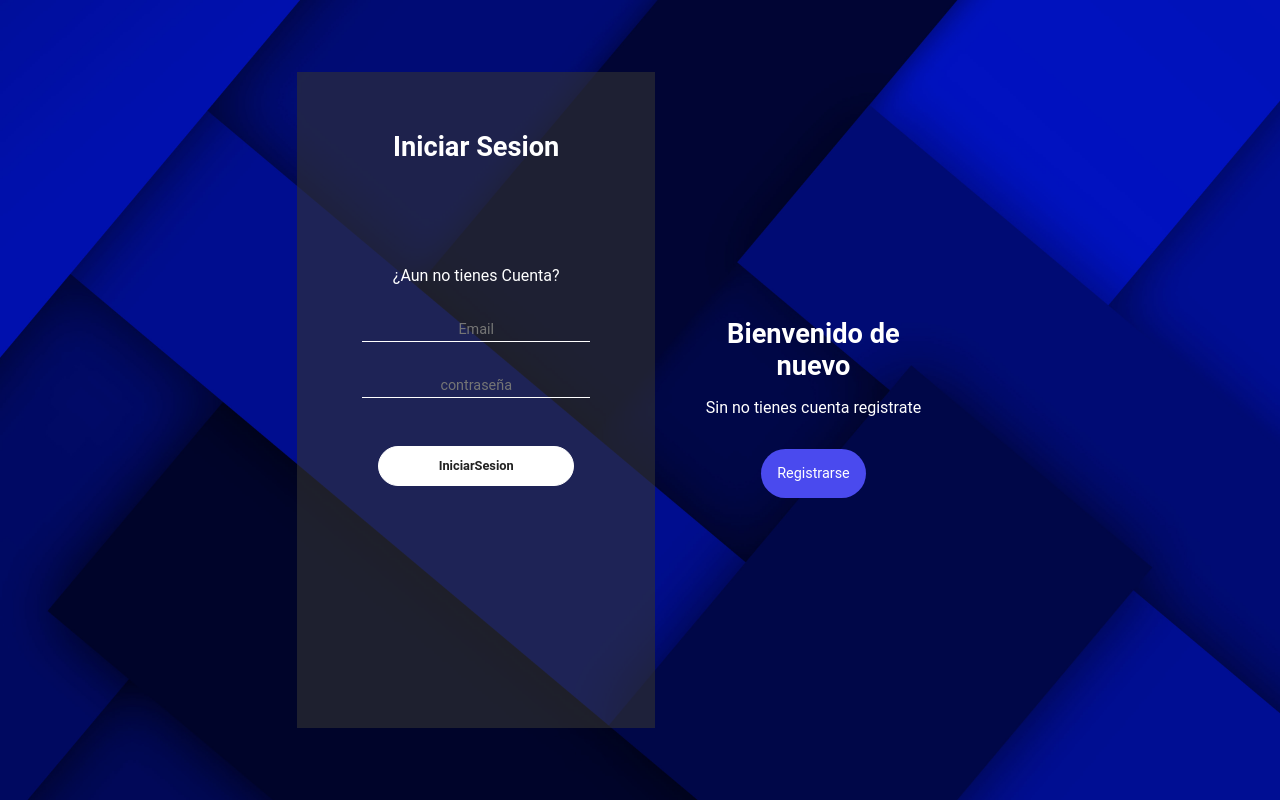
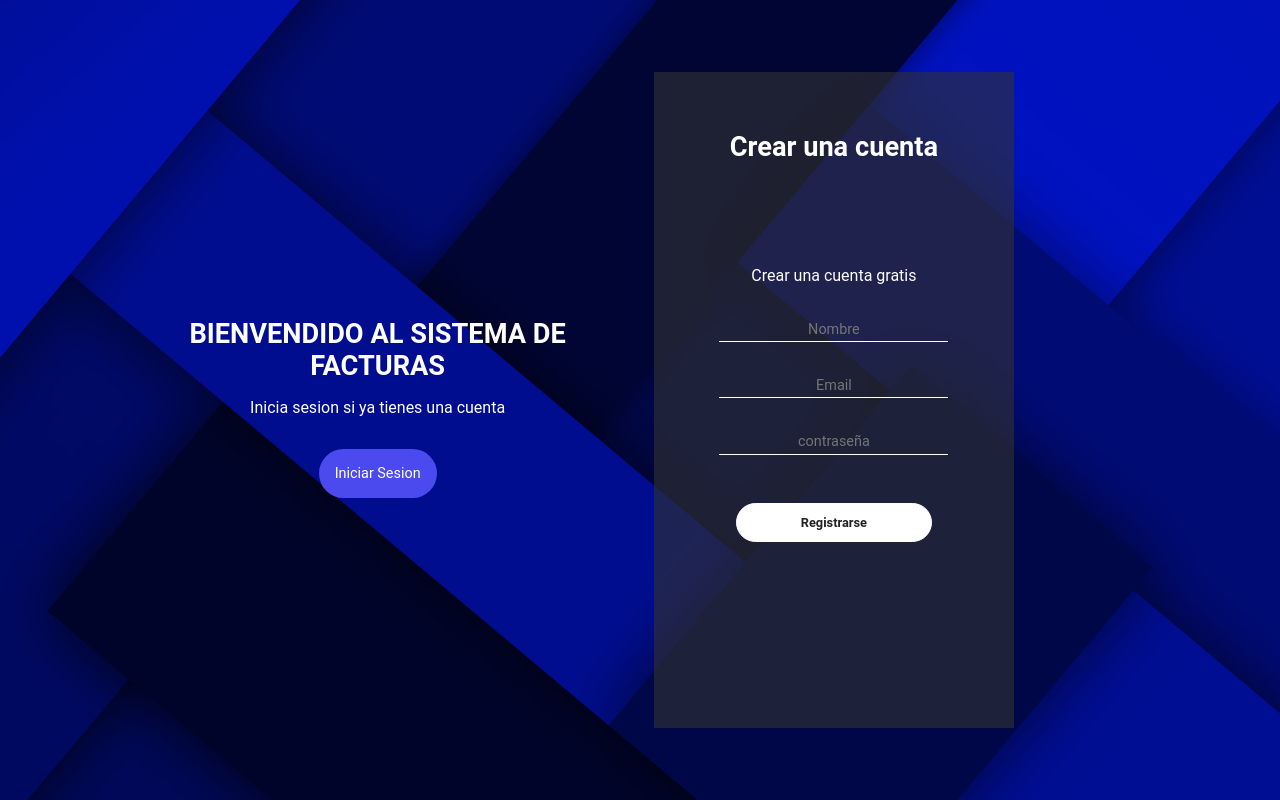
Before and after one commit to juangil991/FrontSistemaFacturas, a React (Create React App) app: page /registrarse in a window 1280 px wide. Built offline with nearby package versions, Linux system fonts and the light colour scheme; some icons are missing.

Commit message:
se añade router

```diff
--- a/package.json
+++ b/package.json
@@ -10,6 +10,7 @@
     "react": "^18.0.0",
     "react-dom": "^18.0.0",
     "react-redux": "^7.2.7",
+    "react-router-dom": "^6.3.0",
     "react-scripts": "5.0.0",
     "web-vitals": "^2.1.4"
   },
--- a/src/App.js
+++ b/src/App.js
@@ -1,10 +1,11 @@
 import React from 'react';
 import './App.css';
 import LoginContainer from './Containers/Login';
+import RoutesPath from './Routes';
 
 function App() {
   return (<div>
-    <LoginContainer/>
+      <RoutesPath/>
     </div>
   );
 }
--- a/src/Components/Ingresar.jsx
+++ b/src/Components/Ingresar.jsx
@@ -1,6 +1,8 @@
-import React from 'react';
+import React,{useState} from 'react';
+import {NavLink} from 'react-router-dom';
 
 const Ingresar = (props) => {
+
     return (<div className="container-form singn-in">
             <form className='formulario'>
         <h2 className='create-account'>Iniciar Sesion</h2>
@@ -25,9 +27,9 @@ const Ingresar = (props) => {
         <div className="message">
             <h2>Bienvenido de nuevo</h2>
             <p>Sin no tienes cuenta registrate</p>
-            <button className='singn-in-btn' onClick={()=>{
-            }}
-            >Registrarse</button>
+            <NavLink to="/registrarse">
+            <button className='singn-in-btn'>Registrarse</button>
+            </NavLink>
         </div>
     </div>
 
--- a/src/Components/Registrarse.jsx
+++ b/src/Components/Registrarse.jsx
@@ -1,4 +1,5 @@
 import React from 'react';
+import {NavLink} from 'react-router-dom';
 
 const Registrarse = (props) => {
     return (<div className="container-form singn-up">
@@ -6,7 +7,9 @@ const Registrarse = (props) => {
         <div className="message">
             <h2>BIENVENDIDO AL SISTEMA DE FACTURAS</h2>
             <p>Inicia sesion si ya tienes una cuenta</p>
+            <NavLink to="/ingresar">
             <button className='singn-up-btn'>Iniciar Sesion</button>
+            </NavLink>
         </div>
     </div>
     <form className='formulario'>
@@ -26,7 +29,7 @@ const Registrarse = (props) => {
             <input type="text" placeholder='Nombre'/>
             <input type="email" placeholder='Email'/>
             <input type="password" placeholder='contraseña'/>
-            <input type="button" value="Registrarse" />
+            <input type="button" value="Registrarse"/>
 
     </form>
     </div>);
--- a/src/Containers/Login.jsx
+++ b/src/Containers/Login.jsx
@@ -5,11 +5,13 @@ import Ingresar from "../Components/Ingresar"
 import 'boxicons';
 
 const LoginContainer = () => {
+
     const[active,setActive]= useState(false);
+
     return (
         <>
-        {active && <Registrarse />}
-        {!active && <Ingresar/>}
+        {active && <Registrarse active={active}/>}
+        {!active && <Ingresar active={active}/>}
         </>
     );
 }
--- /dev/null
+++ b/src/Routes/index.js
@@ -0,0 +1,16 @@
+import {BrowserRouter, Route, Routes} from "react-router-dom"
+import Ingresar from "../Components/Ingresar";
+import Registrarse from "../Components/Registrarse";
+
+export const RoutesPath = () => {
+    return (
+       <BrowserRouter>
+           <Routes>
+               <Route path="/ingresar" element={<Ingresar/>}/>
+               <Route path="/registrarse" element={<Registrarse/>}/>
+           </Routes>
+       </BrowserRouter>
+     );
+}
+
+export default RoutesPath;
```
Also changed, not shown: 1 other file (tests, documents, lock files or other folders).
